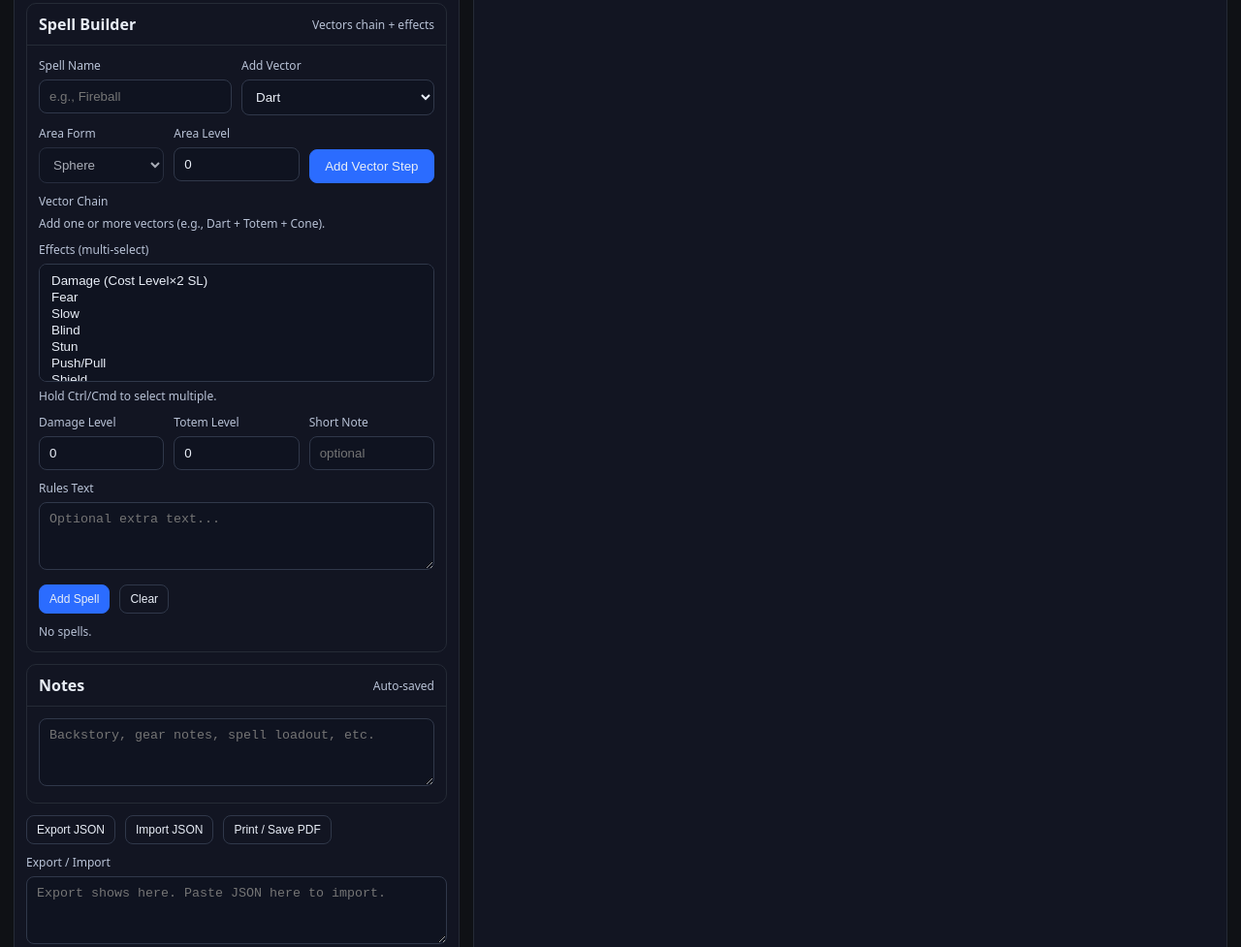
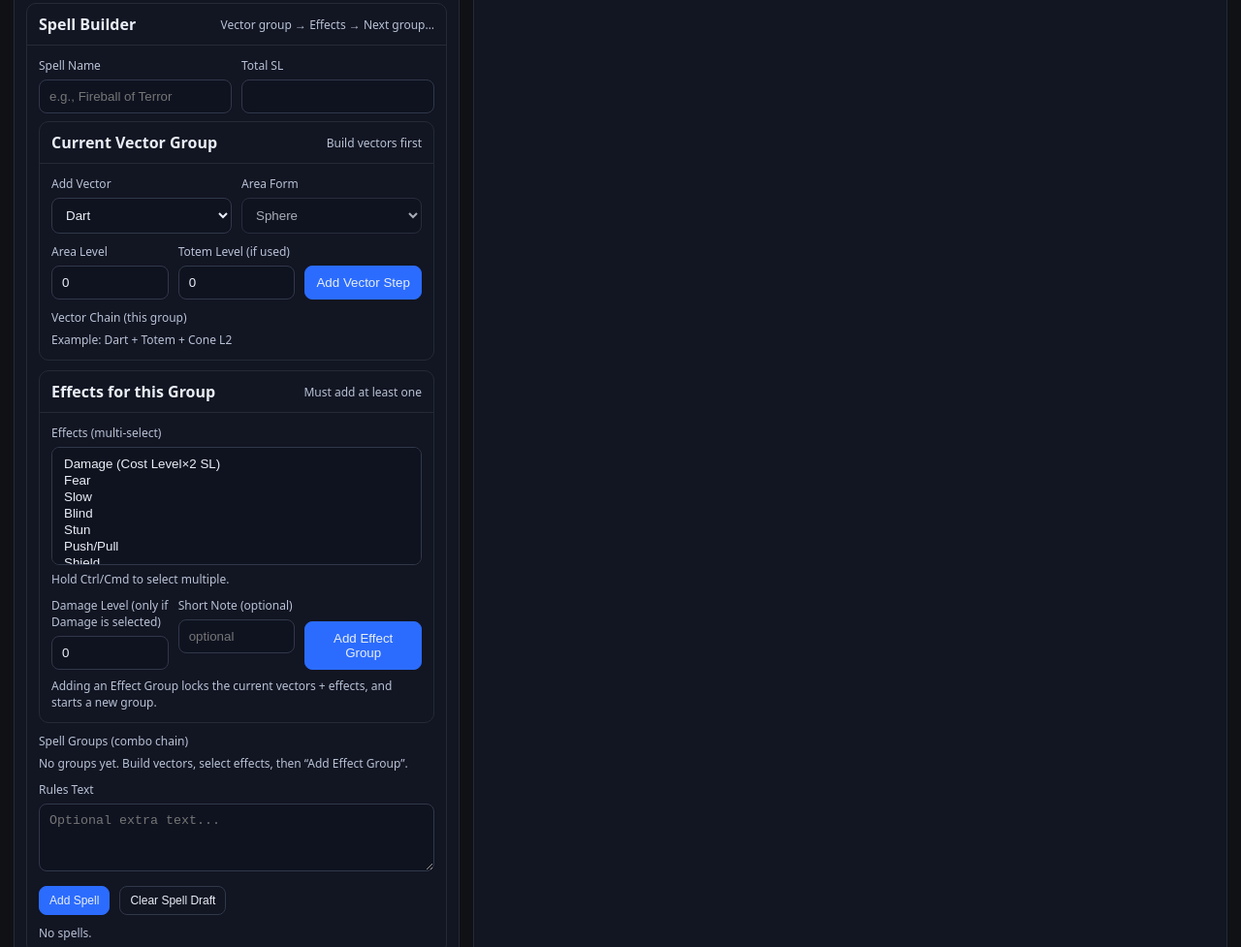
Before and after one commit to ccxvr/SimpleTTRPG-character-sheet-maker, a plain HTML site: page index.html in a window 1280 px wide. Shown: the part 1640-2617 px from the top of the page at 97% size. Drawn offline with Linux system fonts and the light colour scheme.

Commit message:
Update index.html

```diff
--- a/index.html
+++ b/index.html
@@ -40,7 +40,6 @@
     .title { font-weight:700; }
     .sub { font-size:12px; color:#b8c2d6; margin-top:2px; }
     .right { display:flex; gap:8px; align-items:center; flex-wrap:wrap; justify-content:flex-end;}
-    .badge { font-size:12px; padding:3px 8px; border:1px solid #30384a; border-radius:999px; color:#b8c2d6; }
 
     .sheet {
       background:#fff; color:#111; border-radius:10px; border:1px solid #d7dbe4;
@@ -215,29 +214,46 @@
 
       <div style="height:12px"></div>
 
-        <!-- SPELL BUILDER (updated) -->
+      <!-- SPELL BUILDER (combo groups) -->
       <div class="panel" style="border-radius:10px;">
-          <div class="hd"><strong>Spell Builder</strong><span class="muted">Vectors chain + effects</span></div>
+        <div class="hd"><strong>Spell Builder</strong><span class="muted">Vector group → Effects → Next group…</span></div>
+        <div class="bd">
+
+          <div class="row">
+            <div>
+              <label>Spell Name</label>
+              <input id="spellName" placeholder="e.g., Fireball of Terror" />
+            </div>
+            <div>
+              <label>Total SL</label>
+              <input id="spellTotalSL" disabled />
+            </div>
+          </div>
+
+          <div style="height:8px"></div>
+
+          <div class="panel" style="border-radius:10px;">
+            <div class="hd"><strong>Current Vector Group</strong><span class="muted">Build vectors first</span></div>
             <div class="bd">
               <div class="row">
                 <div>
-                <label>Spell Name</label>
-                <input id="spellName" placeholder="e.g., Fireball" />
+                  <label>Add Vector</label>
+                  <select id="vectorAddSelect"></select>
                 </div>
                 <div>
-                <label>Add Vector</label>
-                <select id="vectorAddSelect"></select>
+                  <label>Area Form</label>
+                  <select id="areaFormSelect" disabled></select>
                 </div>
               </div>
 
               <div class="row3" style="margin-top:10px;">
                 <div>
-                <label>Area Form</label>
-                <select id="areaFormSelect" disabled></select>
+                  <label>Area Level</label>
+                  <input id="areaLevelInput" type="number" min="0" step="1" value="0" disabled />
                 </div>
                 <div>
-                <label>Area Level</label>
-                <input id="areaLevelInput" type="number" min="0" step="1" value="0" disabled />
+                  <label>Totem Level (if used)</label>
+                  <input id="spellTotemLevel" type="number" min="0" step="1" value="0" />
                 </div>
                 <div style="display:flex; flex-direction:column; justify-content:flex-end;">
                   <button class="primary" id="addVectorBtn">Add Vector Step</button>
@@ -245,21 +261,50 @@
               </div>
 
               <div style="margin-top:10px;">
-              <label>Vector Chain</label>
+                <label>Vector Chain (this group)</label>
                 <div class="list" id="vectorChainList"></div>
-              <div class="muted" id="vectorChainHint">Add one or more vectors (e.g., Dart + Totem + Cone).</div>
+                <div class="muted" id="vectorChainHint">Example: Dart + Totem + Cone L2</div>
+              </div>
+            </div>
           </div>
 
-            <div style="margin-top:10px;">
+          <div style="height:10px"></div>
+
+          <div class="panel" style="border-radius:10px;">
+            <div class="hd"><strong>Effects for this Group</strong><span class="muted">Must add at least one</span></div>
+            <div class="bd">
+              <div>
                 <label>Effects (multi-select)</label>
                 <select id="spellEffects" multiple size="6"></select>
                 <div class="muted" style="margin-top:6px;">Hold Ctrl/Cmd to select multiple.</div>
               </div>
 
               <div class="row3" style="margin-top:10px;">
-              <div><label>Damage Level</label><input id="spellDamageLevel" type="number" min="0" step="1" value="0"></div>
-              <div><label>Totem Level</label><input id="spellTotemLevel" type="number" min="0" step="1" value="0"></div>
-              <div><label>Short Note</label><input id="spellShortNote" placeholder="optional"/></div>
+                <div>
+                  <label>Damage Level (only if Damage is selected)</label>
+                  <input id="spellDamageLevel" type="number" min="0" step="1" value="0">
+                </div>
+                <div>
+                  <label>Short Note (optional)</label>
+                  <input id="spellShortNote" placeholder="optional"/>
+                </div>
+                <div style="display:flex; flex-direction:column; justify-content:flex-end;">
+                  <button class="primary" id="addEffectGroupBtn">Add Effect Group</button>
+                </div>
+              </div>
+
+              <div class="muted" id="effectGroupHint" style="margin-top:8px;">
+                Adding an Effect Group locks the current vectors + effects, and starts a new group.
+              </div>
+            </div>
+          </div>
+
+          <div style="height:10px"></div>
+
+          <div>
+            <label>Spell Groups (combo chain)</label>
+            <div class="list" id="spellGroupsList"></div>
+            <div class="muted" id="spellGroupsHint">No groups yet. Build vectors, select effects, then “Add Effect Group”.</div>
           </div>
 
           <div style="margin-top:10px;">
@@ -269,7 +314,7 @@
 
           <div style="display:flex; gap:10px; margin-top:10px; flex-wrap:wrap;">
             <button class="primary small" id="addSpellBtn">Add Spell</button>
-              <button class="ghost small" id="clearSpellBtn">Clear</button>
+            <button class="ghost small" id="clearSpellBtn">Clear Spell Draft</button>
           </div>
 
           <div style="height:10px"></div>
@@ -299,6 +344,7 @@
         <label>Export / Import</label>
         <textarea id="jsonBox" placeholder="Export shows here. Paste JSON here to import."></textarea>
       </div>
+
     </div>
   </section>
 
@@ -325,7 +371,6 @@
         <hr />
 
         <div style="display:grid; grid-template-columns: 260px 1fr; gap:12px;">
-            <!-- LEFT SIDEBAR -->
           <div>
             <div style="border:1px solid #ddd; padding:10px; border-radius:10px;">
               <div style="font-weight:800; margin-bottom:6px;">Characteristics</div>
@@ -347,7 +392,6 @@
             </div>
           </div>
 
-            <!-- MAIN COLUMN -->
           <div>
             <div style="display:grid; grid-template-columns: 1fr 1fr; gap:12px;">
               <div style="border:1px solid #ddd; padding:10px; border-radius:10px;">
```
Lines whose indentation alone changed are shown as unchanged.
